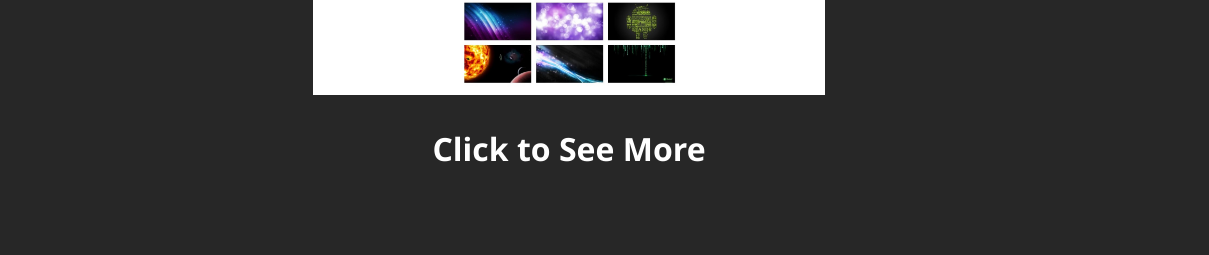
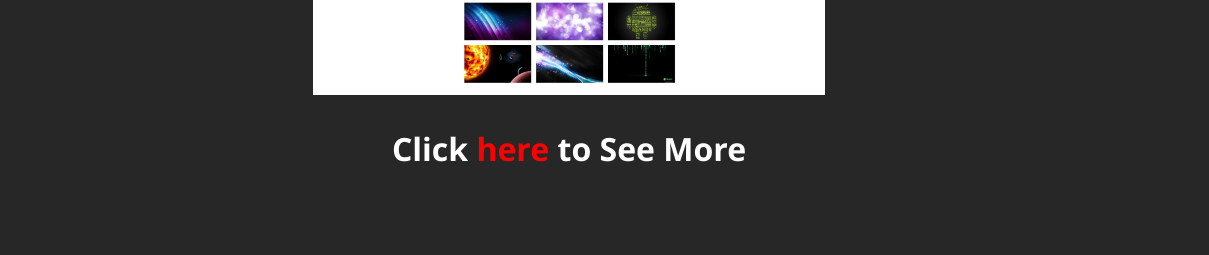
Before and after one commit to Pukhta2704/Portfolio, a plain HTML site: page projects.html in a window 1280 px wide. Shown: the part 545-800 px from the top of the page, 71-1280 px from the left. Drawn offline with Linux system fonts and the light colour scheme.

Commit message:
Update projects.html

```diff
--- a/projects.html
+++ b/projects.html
@@ -49,7 +49,7 @@
 
 			<div class="project">
 				<img src="./sociorama-image.JPG" alt="" style="margin: 2rem" />
-				<h3 class="model-opener-icon">Click to See More</h3>
+				<h3 class="model-opener-icon">Click <span style="color:red !important;">here</span> to See More</h3>
 			</div>
 		</div>
 		<div class="projects-model">
```
